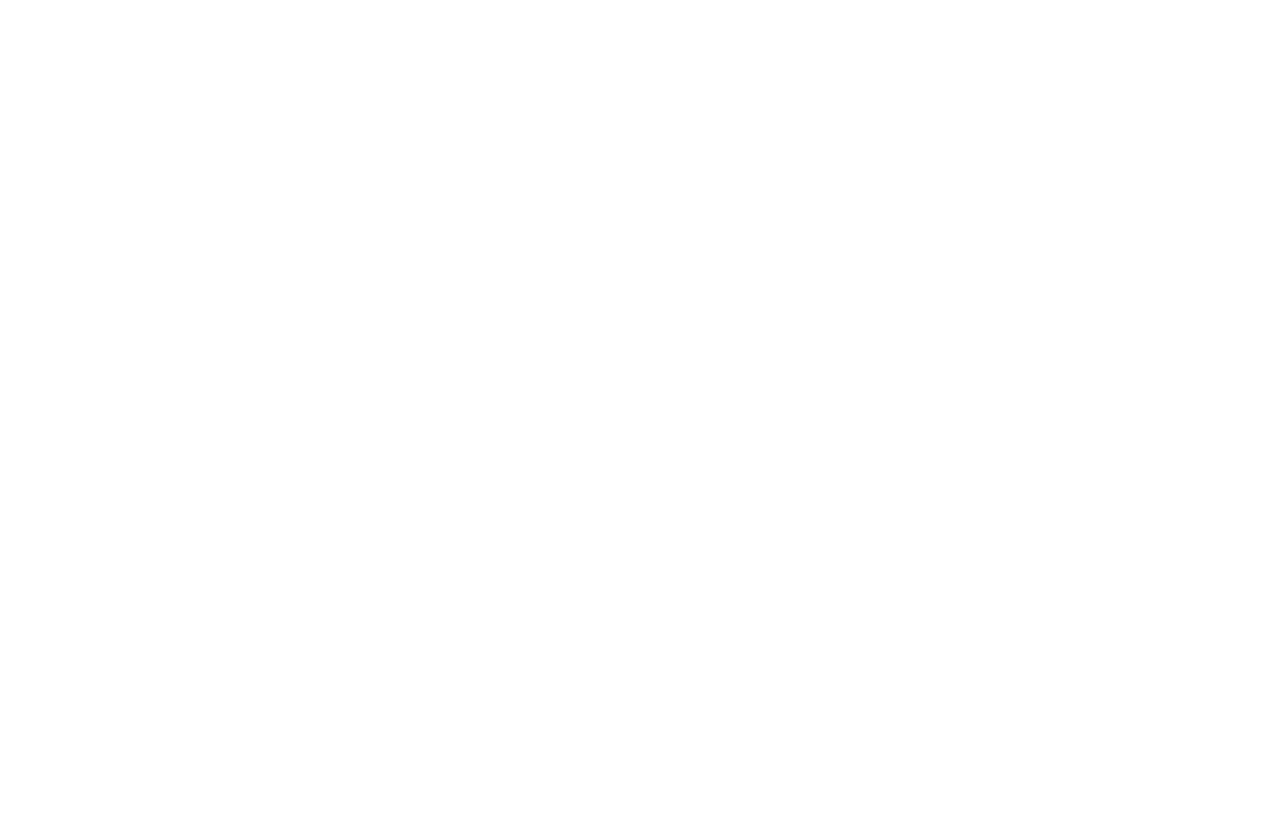
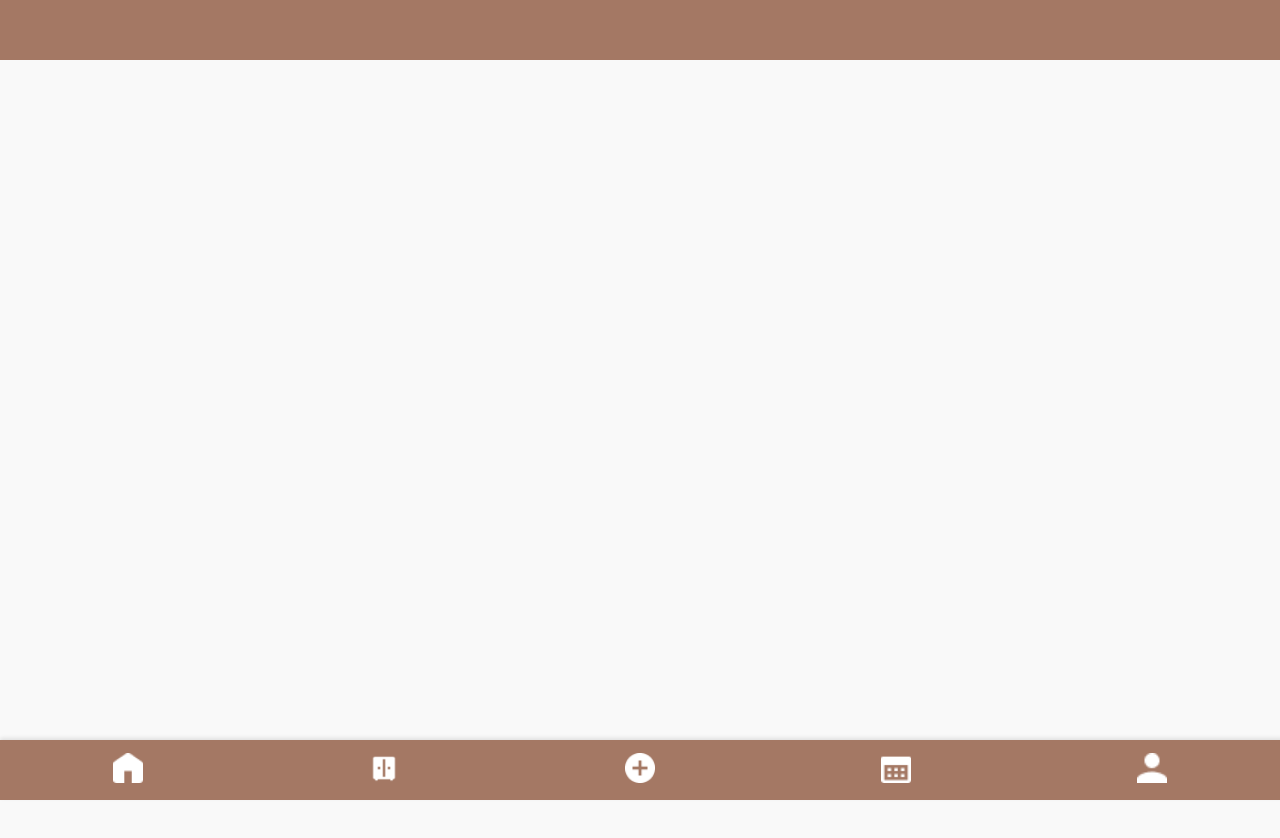
Before and after one commit to 2025-IFIVE/fitza_FE, a React (Create React App) app in the folder fitza_fe/: page /mypage in a window 1280 px wide. Before the commit this address had no page. Shown: the top 838 px of the page. Before the commit the page ends 800 px from the top, so only its background shows below. Built offline with nearby package versions, Linux system fonts and the light colour scheme; a web font is replaced by a local one.

Commit message:
minhyeStart

```diff
--- a/fitza_fe/src/App.js
+++ b/fitza_fe/src/App.js
@@ -7,16 +7,18 @@
 import Splash from "./pages/Splash";
 import Join from "./pages/Join";
 import SignUp from "./pages/SignUp";
+import Mypage from "./pages/Mypage";
 
 function App() {
   return (
     <div className="App">
       <EnglishFontStyle /> {/* 여기에서 폰트 스타일 적용 */}
-       <Routes>
+      <Routes>
         <Route exact path="/main" element={<Main />} />
         <Route exact path="/splash" element={<Splash />} />
         <Route exact path="/join" element={<Join />} />
         <Route exact path="/signup" element={<SignUp />} />
+        <Route exact path="/mypage" element={<Mypage />} />
       </Routes>
     </div>
   );
--- /dev/null
+++ b/fitza_fe/src/pages/Mypage.js
@@ -0,0 +1,19 @@
+import React from "react";
+import * as MP from "../styles/MypageStyle";
+import Footer from '../components/Footer'
+import TopBar from '../components/TopBar'
+
+function Mypage() {
+    return (
+        <MP.Background>
+            <MP.TopBox>
+                <TopBar />
+            </MP.TopBox>
+            <MP.BottomBox>
+                <Footer />
+            </MP.BottomBox>
+        </MP.Background>
+    );
+}
+
+export default Mypage;
--- /dev/null
+++ b/fitza_fe/src/styles/MypageStyle.js
@@ -0,0 +1,47 @@
+import styled from "styled-components";
+
+/* 전체 배경 */
+export const Background = styled.div`
+  display: flex;
+  flex-direction: column;
+  align-items: center;
+  width: 100%;
+  min-height: 100vh; /* 최소 높이를 뷰포트 전체로 설정 */
+  background-color: #f9f9f9; /* 배경색 */
+  padding-top: 50px; /* 탑바 높이만큼 여백 */
+  padding-bottom: 60px; /* 푸터 높이만큼 여백 */
+`;
+
+/* 탑바를 감싸는 박스 */
+export const TopBox = styled.div`
+  width: 100%;
+  height: 50px; /* 탑바 높이 */
+  position: fixed;
+  top: 0;
+  left: 0;
+  z-index: 1000;
+  background-color: #AD8574; /* 푸터와 같은 색 */
+  display: flex;
+  align-items: center;
+  justify-content: center;
+  color: white;
+  font-weight: bold;
+  font-size: 18px;
+  box-shadow: 0px 2px 4px rgba(0, 0, 0, 0.1);
+`;
+
+/* 푸터를 감싸는 박스 */
+export const BottomBox = styled.div`
+  width: 100%;
+  height: 60px; /* 푸터 높이 */
+  position: fixed;
+  bottom: 0;
+  left: 0;
+  z-index: 1000;
+  background-color: #AD8574; /* 탑바와 같은 색 */
+  display: flex;
+  align-items: center;
+  justify-content: space-around; /* 아이콘을 균등 배치 */
+  padding: 0 10px;
+  box-shadow: 0px -2px 4px rgba(0, 0, 0, 0.1);
+`;
```
